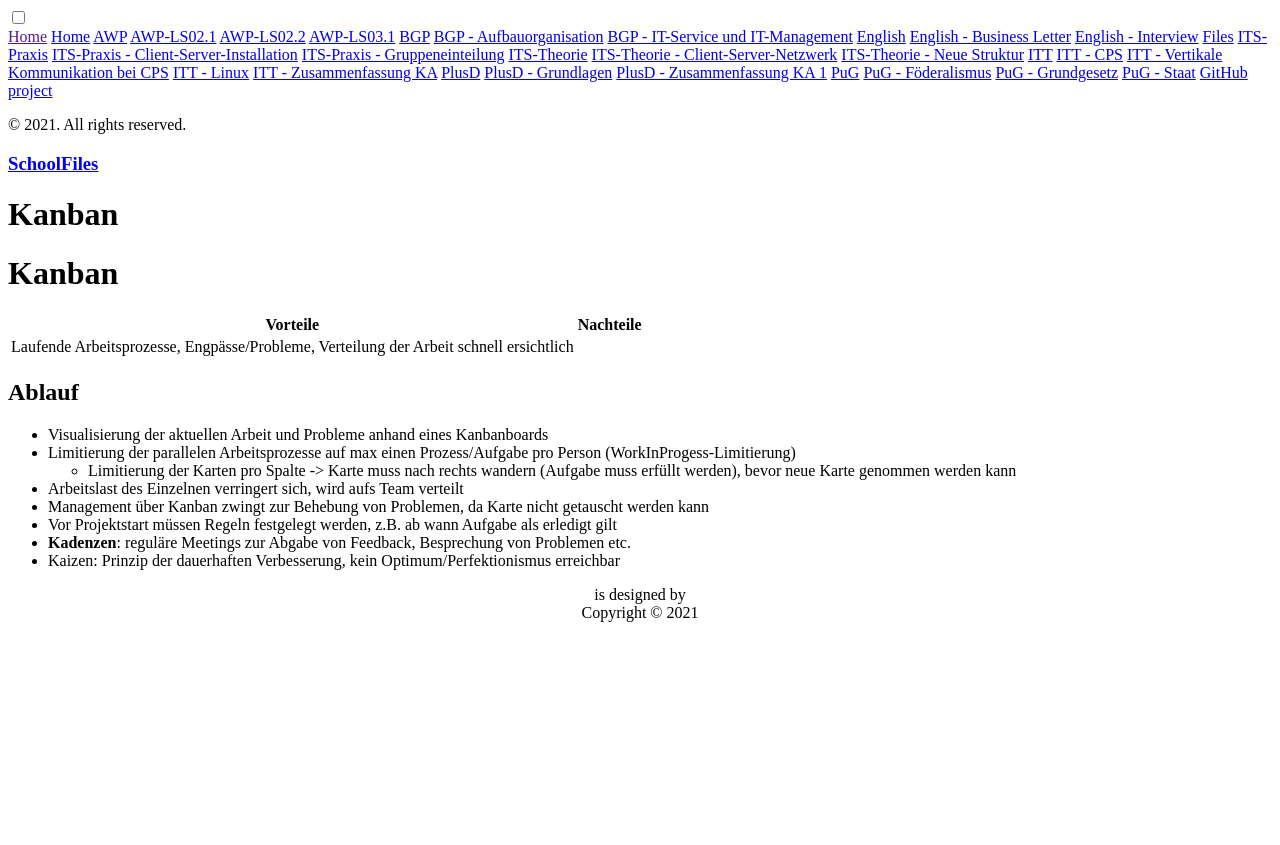
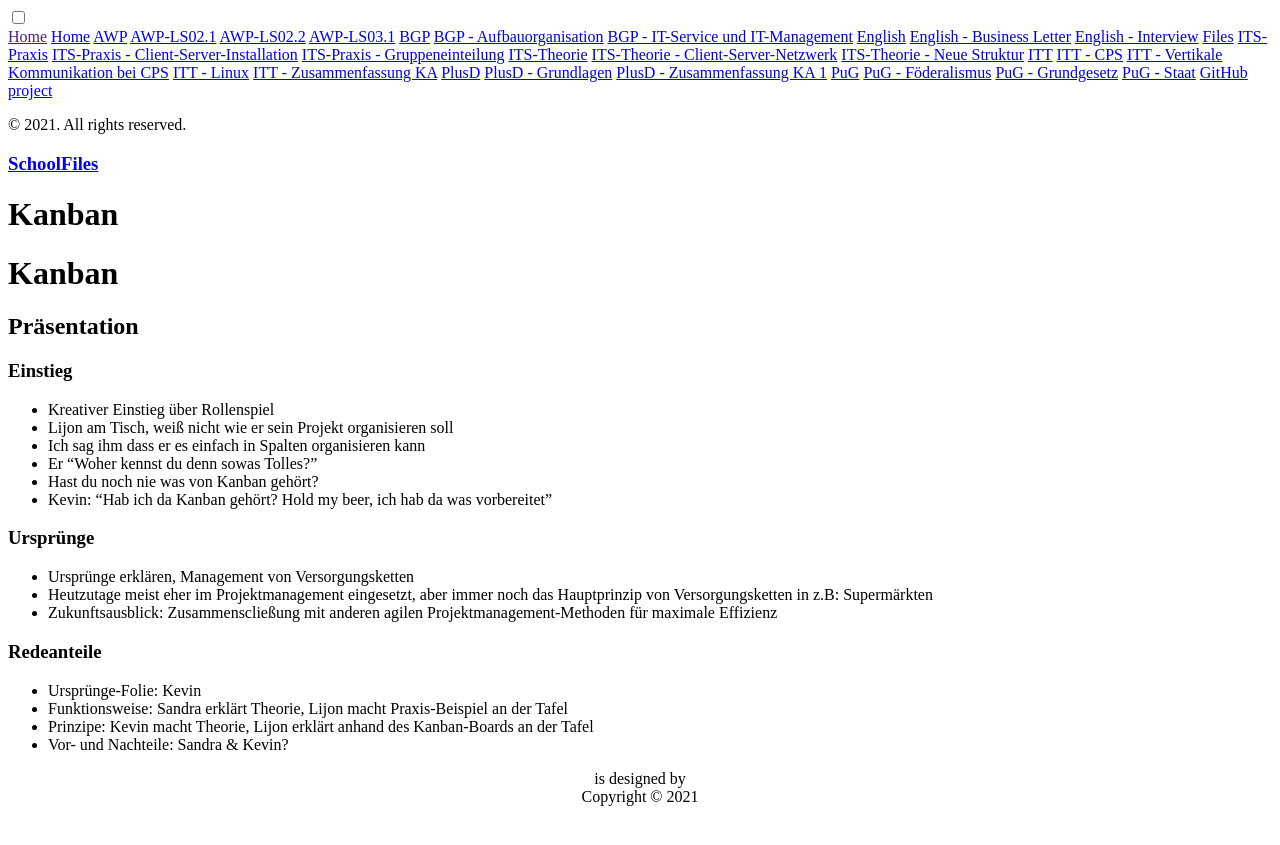
Before and after one commit to Semoxea/IF11C, a Jekyll site: the page built from IF11C/PlusD/Kanban.md, in a window 1280 px wide. Shown: the top 845 px of the page. Built offline with Jekyll 4.4.1, drawn with Linux system fonts in a browser that asks for light colours; our own code applies the rules of GitHub Pages for plain Markdown files.

Commit message:
Mittwochmorgen

```diff
--- a/IF11C/PlusD/Kanban.md
+++ b/IF11C/PlusD/Kanban.md
@@ -1,16 +1,25 @@
 # Kanban
 
-|Vorteile|Nachteile|
-|--|--|
-|Laufende Arbeitsprozesse, Engpässe/Probleme, Verteilung der Arbeit schnell ersichtlich||
+## Präsentation
 
-## Ablauf
+### Einstieg
 
-- Visualisierung der aktuellen Arbeit und Probleme anhand eines Kanbanboards
-- Limitierung der parallelen Arbeitsprozesse auf max einen Prozess/Aufgabe pro Person (WorkInProgess-Limitierung)
-  - Limitierung der Karten pro Spalte -> Karte muss nach rechts wandern (Aufgabe muss erfüllt werden), bevor neue Karte genommen werden kann
-- Arbeitslast des Einzelnen verringert sich, wird aufs Team verteilt
-- Management über Kanban zwingt zur Behebung von Problemen, da Karte nicht getauscht werden kann
-- Vor Projektstart müssen Regeln festgelegt werden, z.B. ab wann Aufgabe als erledigt gilt
-- **Kadenzen**: reguläre Meetings zur Abgabe von Feedback, Besprechung von Problemen etc.
-- Kaizen: Prinzip der dauerhaften Verbesserung, kein Optimum/Perfektionismus erreichbar
+- Kreativer Einstieg über Rollenspiel
+- Lijon am Tisch, weiß nicht wie er sein Projekt organisieren soll
+- Ich sag ihm dass er es einfach in Spalten organisieren kann
+- Er "Woher kennst du denn sowas Tolles?"
+- Hast du noch nie was von Kanban gehört?
+- Kevin: "Hab ich da Kanban gehört? Hold my beer, ich hab da was vorbereitet"
+
+### Ursprünge
+
+- Ursprünge erklären, Management von Versorgungsketten
+- Heutzutage meist eher im Projektmanagement eingesetzt, aber immer noch das Hauptprinzip von Versorgungsketten in z.B: Supermärkten
+- Zukunftsausblick: Zusammenscließung mit anderen agilen Projektmanagement-Methoden für maximale Effizienz
+
+### Redeanteile
+
+- Ursprünge-Folie: Kevin
+- Funktionsweise: Sandra erklärt Theorie, Lijon macht Praxis-Beispiel an der Tafel
+- Prinzipe: Kevin macht Theorie, Lijon erklärt anhand des Kanban-Boards an der Tafel
+- Vor- und Nachteile: Sandra & Kevin?
```
Also changed, not shown: IF11C/ITS_Praxis/WindowsServerInstallation.md (+13 -7 lines), IF11C/ITT/LS10.md (+2 -2 lines), IF11C/ITS_Praxis/images/IPConfig.png (added), IF11C/PlusD/images/KanbanExample.jpeg (added), IF11C/PlusD/images/basic_kanban_board.png (added), 5 other files.
